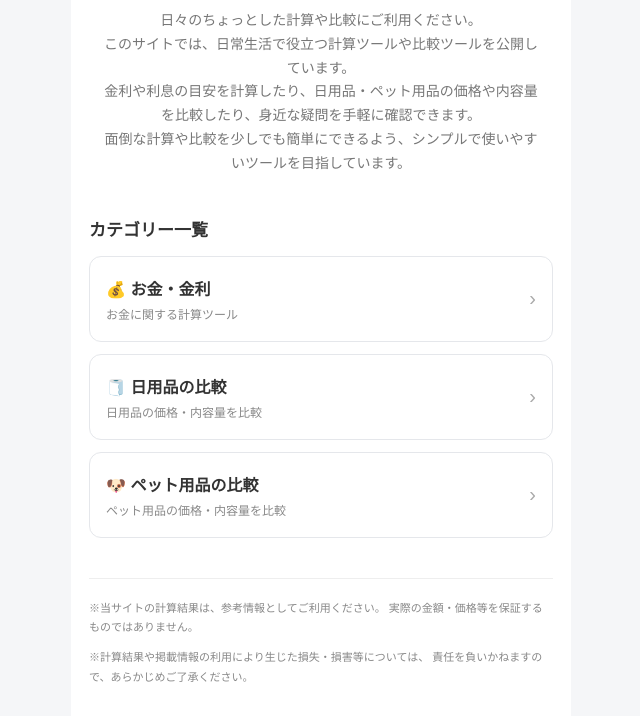
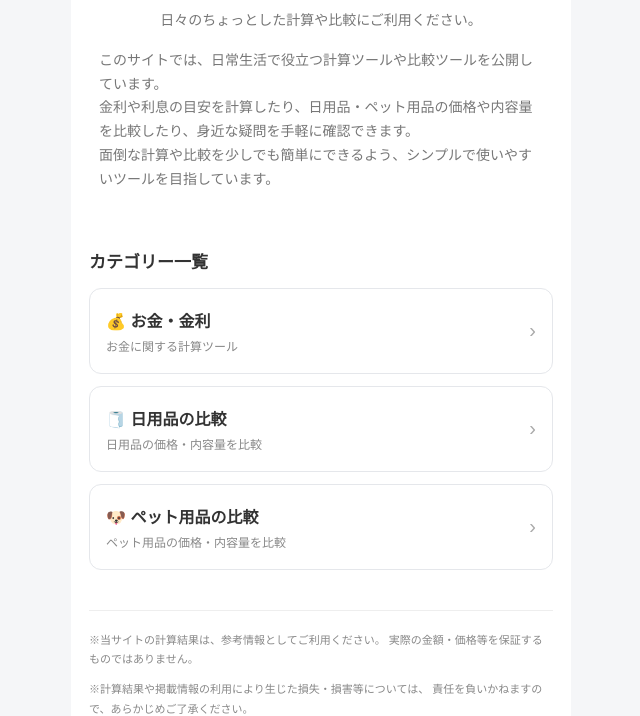
Before and after one commit to kirokugirl-lang/matome1-7.inde.html, a plain HTML site: page index.html in a window 1280 px wide. Shown: the part 85-801 px from the top of the page, without its empty margins (319-959 px from the left). Drawn offline with Linux system fonts and the light colour scheme.

Commit message:
Update index.html

```diff
--- a/index.html
+++ b/index.html
@@ -176,9 +176,11 @@ footer p {
 
   <header>
     <h1>暮らしの計算・比較ツール</h1>
-    <p>日々のちょっとした計算や比較にご利用ください。<p>このサイトでは、日常生活で役立つ計算ツールや比較ツールを公開しています。</p>
-<p>金利や利息の目安を計算したり、日用品・ペット用品の価格や内容量を比較したり、身近な疑問を手軽に確認できます。</p>
-<p>面倒な計算や比較を少しでも簡単にできるよう、シンプルで使いやすいツールを目指しています。</p></p>
+    <p>日々のちょっとした計算や比較にご利用ください。<div style="text-align: left; line-height: 1.8; margin: 16px auto; max-width: 600px;">
+  <p>このサイトでは、日常生活で役立つ計算ツールや比較ツールを公開しています。</p>
+  <p>金利や利息の目安を計算したり、日用品・ペット用品の価格や内容量を比較したり、身近な疑問を手軽に確認できます。</p>
+  <p>面倒な計算や比較を少しでも簡単にできるよう、シンプルで使いやすいツールを目指しています。</p>
+</div></p>
   </header>
 
   <!-- カテゴリー一覧 -->
```
